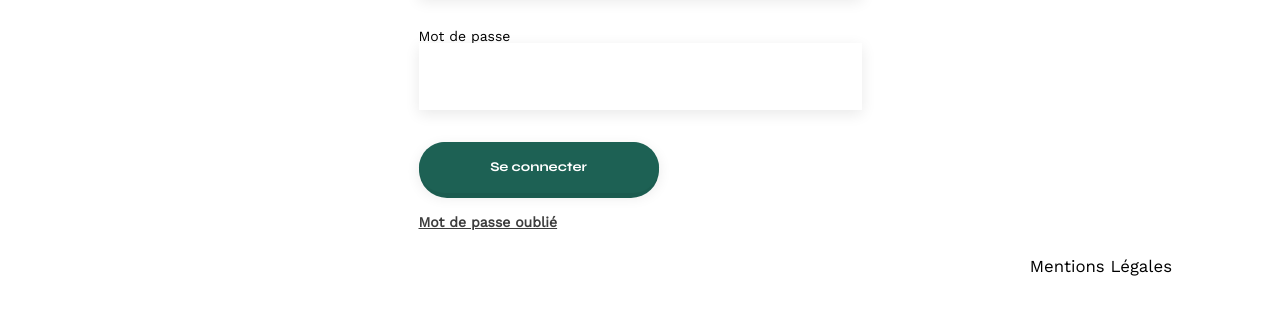
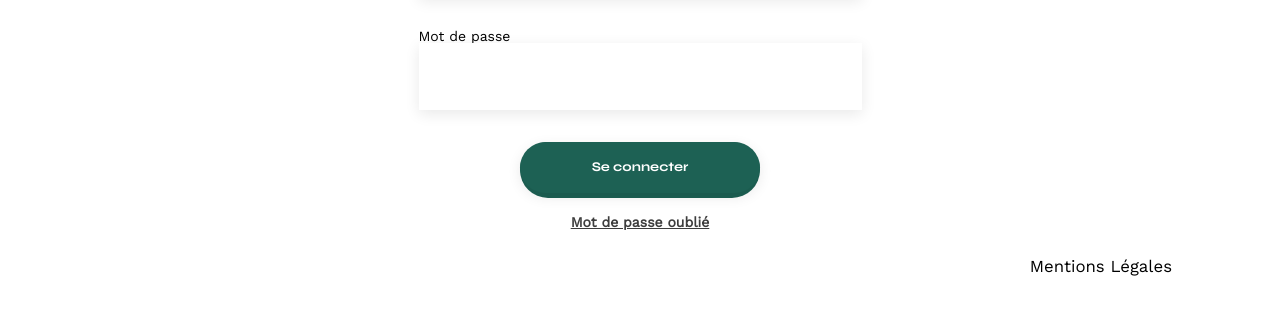
Before and after one commit to FranckCardin/Project3-Creez-une-page-web-dynamique-avec-JavaScript, a plain HTML site: page FrontEnd/html/login.html in a window 1280 px wide. Shown: the part 311-626 px from the top of the page. Drawn offline with nearby package versions, Linux system fonts and the light colour scheme.

Commit message:
modification login.html

```diff
--- a/FrontEnd/html/login.html
+++ b/FrontEnd/html/login.html
@@ -26,7 +26,7 @@
 <main>
     <div class="login">
         <h2>Log in</h2>
-        <form action="post">
+        <form class="form-login" action="post">
                 <div class="email">
                     <p>E-mail</p>
                     <input type="email"  id="email" required>
```
